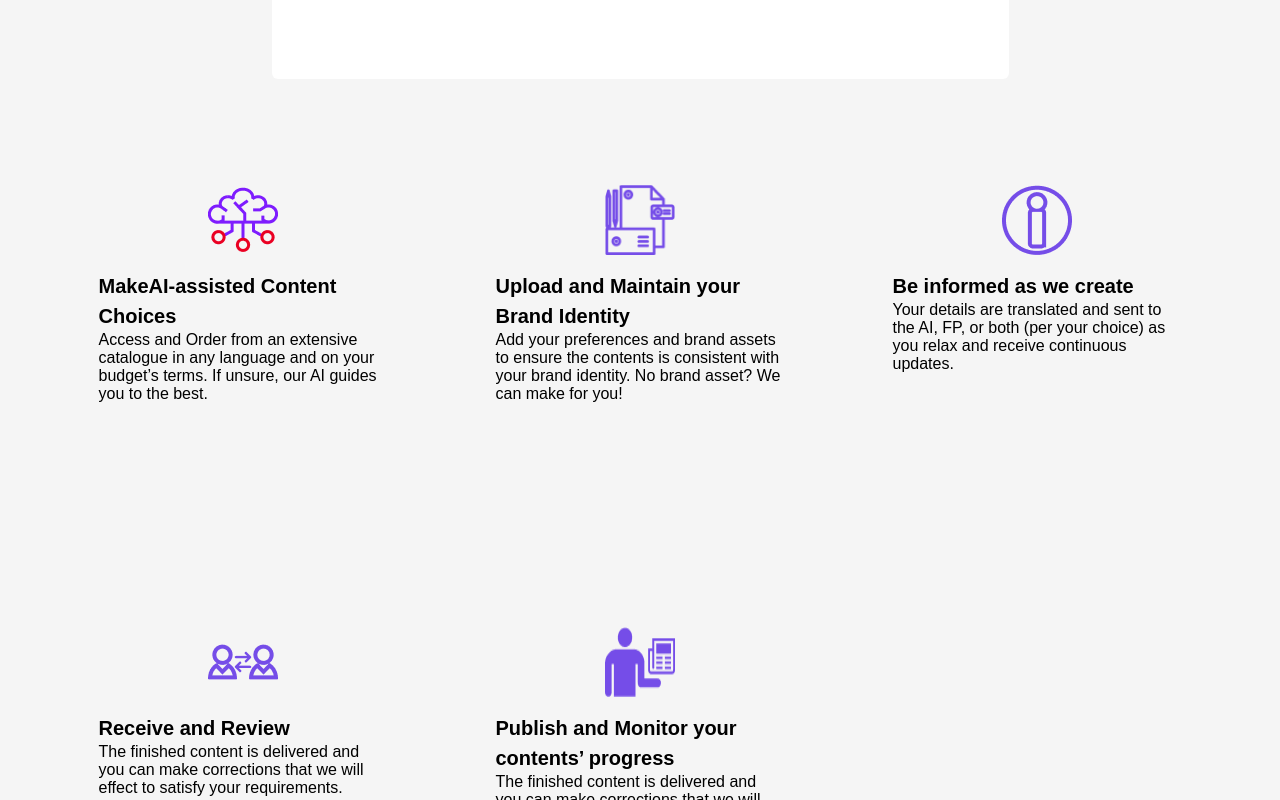
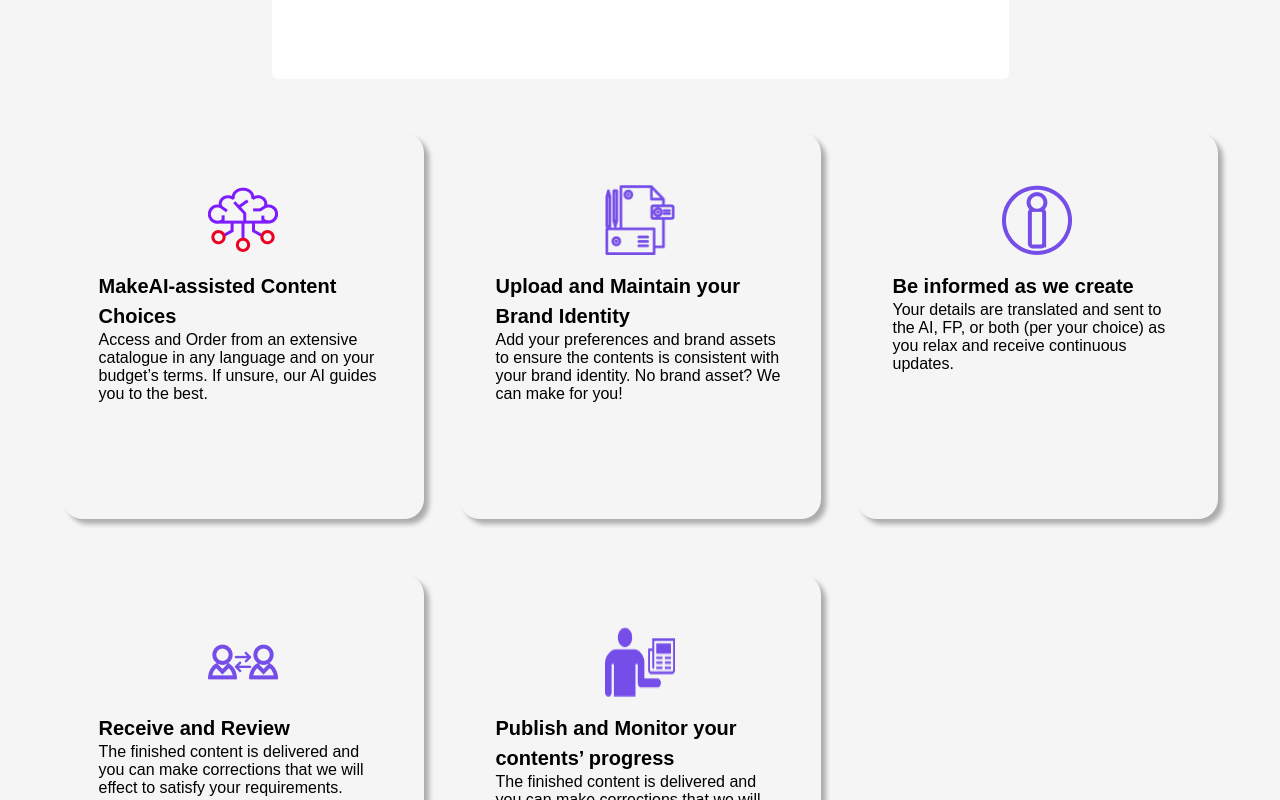
Before and after one commit to waleoxy/retink-proj, a React (Create React App) app: page / in a window 1280 px wide. Shown: the part 1040-1840 px from the top of the page. Built offline with nearby package versions, Linux system fonts and the light colour scheme.

Commit message:
finished

```diff
--- a/src/components/Benefits.jsx
+++ b/src/components/Benefits.jsx
@@ -7,7 +7,7 @@ const buttonVariant = {
   hover: {
     scale: 1.005,
     textShadow: "0px 0px 8px rgb(255,255,255)",
-    color: "0px 0px 8px rgb(0,0,255)",
+    boxShadow: "0px 0px 8px rgb(0,0,255)",
     transition: {
       duration: 0.3,
     },
@@ -29,8 +29,8 @@ const Benefits = () => {
             width: "361px",
             padding: "36px",
             borderRadius: "20px",
-            // boxSizing: "border-box",
-            // boxShadow: "5px 5px 5px 0 rgba(0, 0, 0, 0.3)",
+            boxSizing: "border-box",
+            boxShadow: "5px 5px 5px 0 rgba(0, 0, 0, 0.3)",
           }}
           key={benefit.id}>
           <Card.Img style={benefit.style} variant="top" src={benefit.image} />
--- a/src/components/HeaderSection.jsx
+++ b/src/components/HeaderSection.jsx
@@ -6,7 +6,6 @@ import { motion, useCycle } from "framer-motion";
 import { createUserWithEmailAndPassword } from "firebase/auth";
 import { auth } from "../firebaseConfig";
 import { useState } from "react";
-import { async } from "@firebase/util";
 
 const loaderVariants = {
   animationOne: {
@@ -60,15 +59,15 @@ const HeaderSection = () => {
   } = useForm();
 
   const onSubmit = ({ businessName, email }) => {
-    console.log("b", businessName);
-    // createUserWithEmailAndPassword(auth, email)
-    //   .then((userData) => {
-    //     const user = userData.user;
-    //     setUser(user);
-    //   })
-    //   .catch((error) => {
-    //     console.log(error.message);
-    //   });
+    console.log("b", businessName, email);
+    createUserWithEmailAndPassword(auth, email)
+      .then((userData) => {
+        const user = userData.user;
+        setUser(user);
+      })
+      .catch((error) => {
+        console.log(error.message);
+      });
   };
   console.log(user);
   return (
@@ -89,7 +88,8 @@ const HeaderSection = () => {
         <div>
           <p className="title">Sign Up For The BETA!</p>
           <div>
-            <form className="form-grp" onSubmit={handleSubmit(onSubmit)}>
+            <form onSubmit={handleSubmit(onSubmit)}>
+              <div className="form-grp">
                 <input
                   className="input"
                   {...register("businessName", {
@@ -113,20 +113,21 @@ const HeaderSection = () => {
                     : "Email is required"
                   : ""}
                 <span>when it’s ready!</span>
-            </form>
+              </div>
               <div className="btn-div">
                 {" "}
                 <motion.button
                   variants={buttonVariants}
                   whileHover="hover"
                   className="notify-btn"
-                onClick={onSubmit}>
+                  type="submit">
                   Notify me
                 </motion.button>
                 <p className="freelance">
                   <a href="/">Sign up as a freelance partner</a>
                 </p>
               </div>
+            </form>
           </div>
         </div>
       </div>
@@ -145,7 +146,6 @@ const HeaderSection = () => {
     </HeaderSecDiv>
   );
 };
-
 export default HeaderSection;
 
 const HeaderSecDiv = styled.div`
```
Lines whose indentation alone changed are shown as unchanged.
